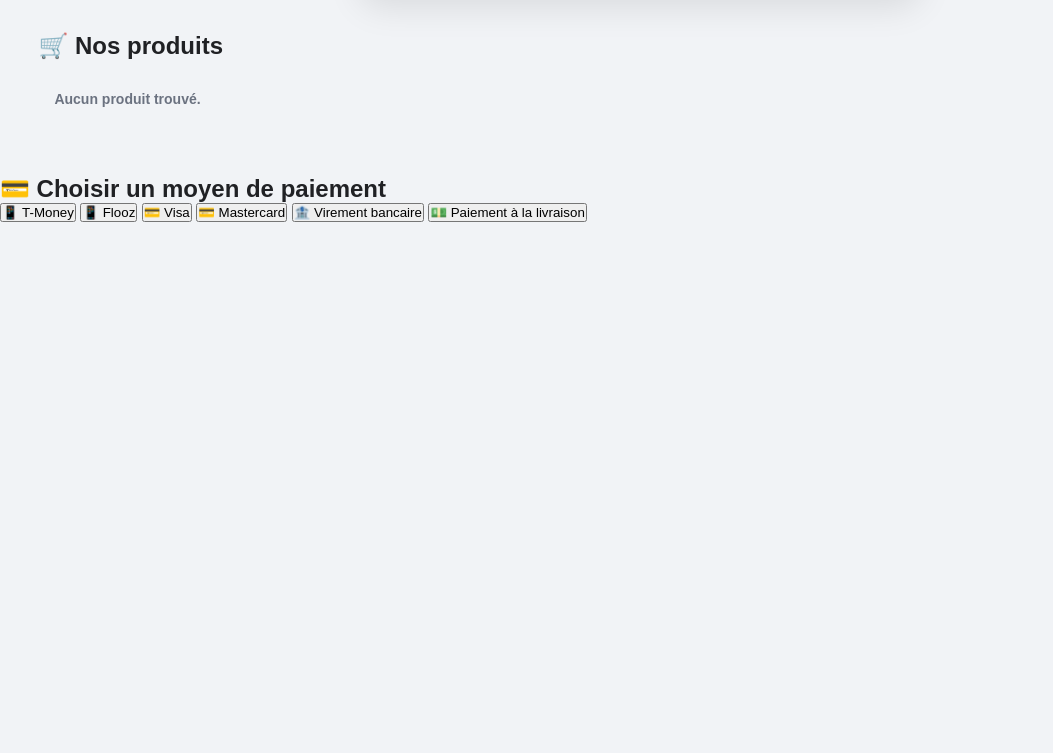
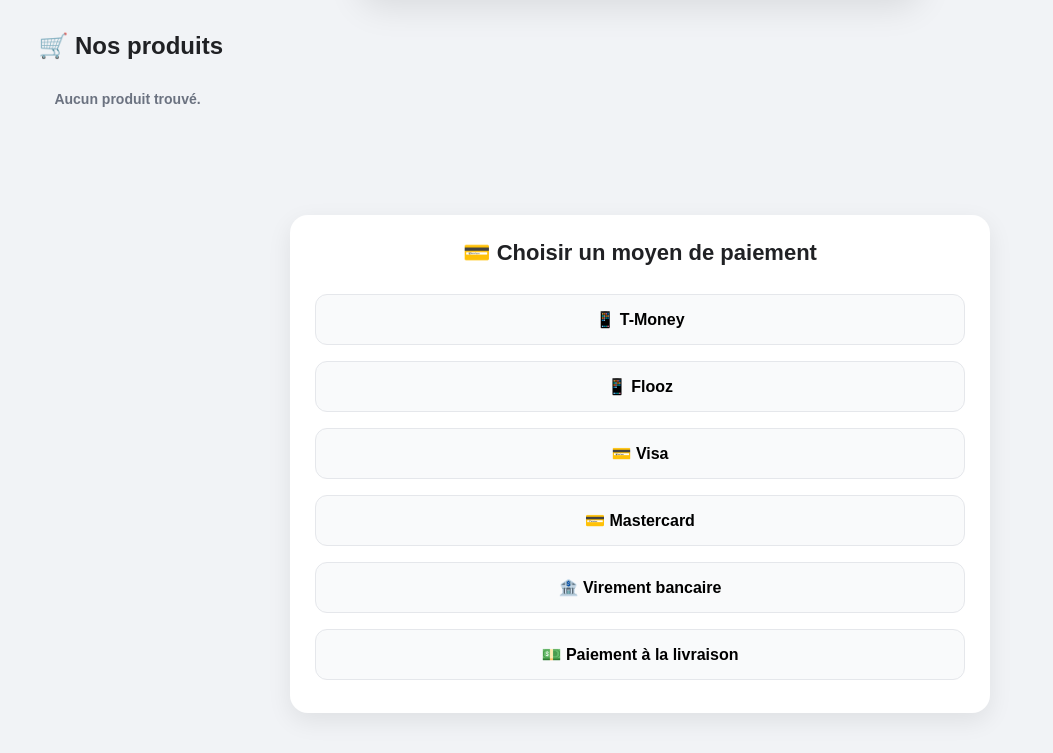
Before and after one commit to florentfbedenou-debug/boutique, a plain HTML site: page index.html in a window 1280 px wide. Shown: the part 772-1525 px from the top of the page, without its empty margins (0-1053 px from the left). Before the commit the page ends 994 px from the top, so only its background shows below. Drawn offline with Linux system fonts and the light colour scheme.

Commit message:
Refactor CSS styles for improved layout and design

```diff
--- a/style.css
+++ b/style.css
@@ -268,3 +268,41 @@ body > h2 {
         height: 240px;
     }
 }
+/* =========================
+   MOYENS DE PAIEMENT
+========================= */
+
+.paiement {
+    width: 92%;
+    max-width: 700px;
+    margin: 40px auto;
+    padding: 25px;
+    background: white;
+    border-radius: 18px;
+    box-shadow: 0 8px 25px rgba(0, 0, 0, 0.08);
+    text-align: center;
+}
+
+.paiement h2 {
+    margin-bottom: 20px;
+    font-size: 22px;
+}
+
+.moyen-paiement {
+    width: 100%;
+    padding: 15px;
+    margin: 8px 0;
+    border: 1px solid #e5e7eb;
+    border-radius: 12px;
+    background: #f9fafb;
+    font-size: 16px;
+    font-weight: bold;
+    cursor: pointer;
+    transition: 0.2s;
+}
+
+.moyen-paiement:hover {
+    background: #eef4ff;
+    border-color: #2563eb;
+    transform: translateY(-2px);
+}
```
